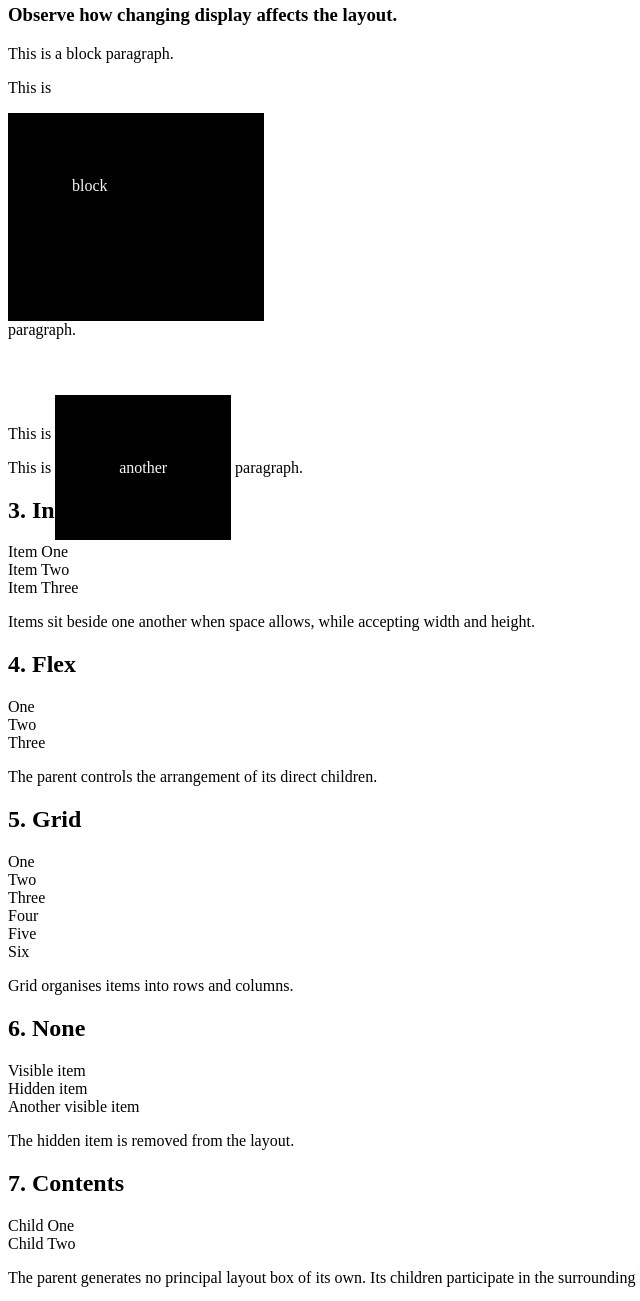
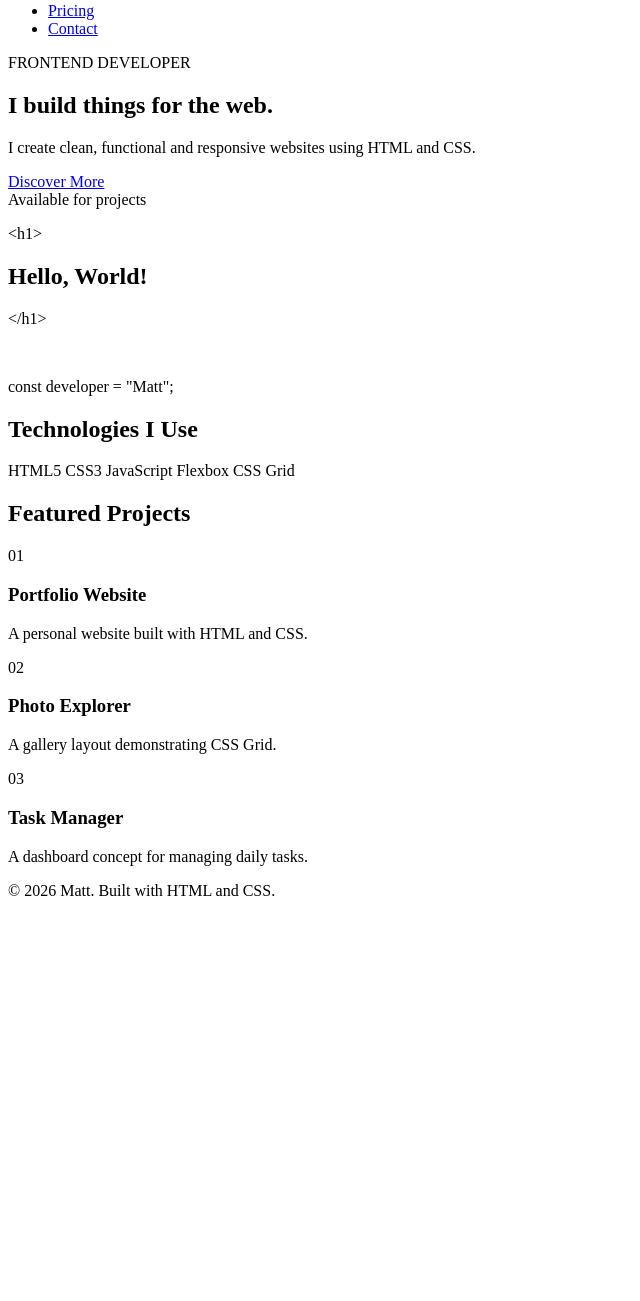
Before and after one commit to Huey-dev/html-portfolio-project, a plain HTML site: page index.html in a window 1280 px wide. Shown: the part 76-1377 px from the top of the page, without its empty margins (0-640 px from the left). After the commit the page ends 992 px from the top, so only its background shows below. Drawn offline with Linux system fonts and the light colour scheme.

Commit message:
Update portfolio pages and styling

```diff
--- a/index.html
+++ b/index.html
@@ -1,130 +1,90 @@
+
 <!DOCTYPE html>
 <html lang="en">
-
 <head>
     <meta charset="UTF-8">
     <meta name="viewport" content="width=device-width, initial-scale=1.0">
-  <title>Document</title>
+    <title>Matt | Home</title>
     <link rel="stylesheet" href="indexcss/style.css">
 </head>
+<body>
 
-<body>
-  <h1>CSS Display Playground</h1>
-  <h3>Observe how changing display affects the layout.</h3>
+    <header class="navbar">
+        <a href="index.html" class="logo">MATT<span>.</span></a>
 
-  <section>
-    <!-- <h2>1. Block</h2>
-    <div class="demo-box block-demo">Block One</div> -->
-     <p>This is a block paragraph.</p>
-    <p>This is <div class="block-background">block</div> paragraph.</p>
+        <nav>
+            <ul class="nav-links">
+                <li><a href="index.html">Home</a></li>
+                <li><a href="about.html">About</a></li>
+                <li><a href="pricing.html">Pricing</a></li>
+                <li><a href="form.html">Contact</a></li>
+            </ul>
+        </nav>
+    </header>
+
+    <main>
+        <section class="hero">
+            <div class="hero-content">
+                <p class="eyebrow">FRONTEND DEVELOPER</p>
+                <h1>I build things for the <span>web.</span></h1>
+                <p>
+                    I create clean, functional and responsive websites
+                    using HTML and CSS.
+                </p>
+                <a href="about.html" class="button">Discover More</a>
+            </div>
+
+            <div class="hero-card">
+                <span class="floating-badge">Available for projects</span>
+                <div class="code-window">
+                    <p>&lt;h1&gt;</p>
+                    <h2>Hello, World!</h2>
+                    <p>&lt;/h1&gt;</p>
                     <br>
-    <br>
-    <br>
-    <!-- <div class="demo-box block-demo">Block Two</div>
-    <div class="demo-box block-demo">Block Three</div> -->
-    <!-- <p class="block-background">Each block starts on a new line and normally takes
-      the available width.</p> -->
-  </section>
-
-  <section>
-    <p>This is an Inline paragraph.</p>
-    <p>This is <span class="opposite">another</span> paragraph.</p>
-  </section>
-
-  <section>
-    <h2>3. Inline-block</h2>
-    <div class="demo-box inline-block-demo">Item One</div>
-    <div class="demo-box inline-block-demo">Item Two</div>
-    <div class="demo-box inline-block-demo">Item Three</div>
-    <p>Items sit beside one another when space allows,
-      while accepting width and height.</p>
-  </section>
-
-  <section>
-    <h2>4. Flex</h2>
-    <div class="flex-container">
-      <div class="demo-box">One</div>
-      <div class="demo-box">Two</div>
-      <div class="demo-box">Three</div>
-    </div>
-    <p>The parent controls the arrangement of its direct children.</p>
-  </section>
-
-  <section>
-    <h2>5. Grid</h2>
-    <div class="grid-container">
-      <div class="demo-box">One</div>
-      <div class="demo-box">Two</div>
-      <div class="demo-box">Three</div>
-      <div class="demo-box">Four</div>
-      <div class="demo-box">Five</div>
-      <div class="demo-box">Six</div>
-    </div>
-    <p>Grid organises items into rows and columns.</p>
-  </section>
-
-  <section>
-    <h2>6. None</h2>
-    <div class="demo-box">Visible item</div>
-    <div class="demo-box hidden-demo">Hidden item</div>
-    <div class="demo-box">Another visible item</div>
-    <p>The hidden item is removed from the layout.</p>
-  </section>
-
-  <section>
-    <h2>7. Contents</h2>
-    <div class="contents-parent">
-      <div class="demo-box">Child One</div>
-      <div class="demo-box">Child Two</div>
-    </div>
-    <p>The parent generates no principal layout box of its own.
-      Its children participate in the surrounding layout.</p>
-  </section>
-
-  <section>
-    <h2>8. List-item</h2>
-    <div class="list-demo">First item</div>
-    <div class="list-demo">Second item</div>
-    <div class="list-demo">Third item</div>
-  </section>
-
-  <section>
-    <h2>9. Table display</h2>
-    <div class="table-demo">
-      <div class="table-row">
-        <div class="table-cell">Name</div>
-        <div class="table-cell">Age</div>
-        <div class="table-cell">Role</div>
-      </div>
-      <div class="table-row">
-        <div class="table-cell">Ada</div>
-        <div class="table-cell">25</div>
-        <div class="table-cell">Developer</div>
+                    <p>const developer = "Matt";</p>
                 </div>
             </div>
         </section>
 
-  <section>
-    <h2>10. Flexbox: Direction</h2>
-    <div class="flex-container flex-column">
-      <div class="demo-box">One</div>
-      <div class="demo-box">Two</div>
-      <div class="demo-box">Three</div>
+        <section class="skills">
+            <h2>Technologies I Use</h2>
+            <div class="skill-list">
+                <span>HTML5</span>
+                <span>CSS3</span>
+                <span>JavaScript</span>
+                <span>Flexbox</span>
+                <span>CSS Grid</span>
             </div>
-    <p>Try removing flex-column from the parent.</p>
         </section>
 
-  <section>
-    <h2>11. Flexbox: Wrapping</h2>
-    <div class="flex-container flex-wrap">
-      <div class="demo-box">One</div>
-      <div class="demo-box">Two</div>
-      <div class="demo-box">Three</div>
-      <div class="demo-box">Four</div>
-      <div class="demo-box">Five</div>
+        <section class="projects">
+            <h2>Featured Projects</h2>
+
+            <div class="project-grid">
+                <article class="project-card">
+                    <div class="project-image image-one">01</div>
+                    <h3>Portfolio Website</h3>
+                    <p>A personal website built with HTML and CSS.</p>
+                </article>
+
+                <article class="project-card">
+                    <div class="project-image image-two">02</div>
+                    <h3>Photo Explorer</h3>
+                    <p>A gallery layout demonstrating CSS Grid.</p>
+                </article>
+
+                <article class="project-card">
+                    <div class="project-image image-three">03</div>
+                    <h3>Task Manager</h3>
+                    <p>A dashboard concept for managing daily tasks.</p>
+                </article>
             </div>
-    <p>Resize the browser to see items wrap onto new lines.</p>
         </section>
+    </main>
+
+    <footer>
+        <p>© 2026 Matt. Built with HTML and CSS.</p>
+    </footer>
+
 </body>
-
 </html>
--- a/indexcss/style.css
+++ b/indexcss/style.css
@@ -1,28 +1,236 @@
-.block-demo {
-    width: 15vw;
-    height: 15vh;
-    background-color: lightblue;
-    padding: 16px;
-    margin-left: 16px;
+/*
+* {
+    margin: 0;
+    padding: 0;
+    box-sizing: border-box;
 }
 
-.block-background {
-     background-color: #000;
-  color: whitesmoke;
-  width: 10vw;
-  height: 10vh;
-  padding: 4rem;
+html {
+    scroll-behavior: smooth;
 }
 
-.inline-background {
-    background-color: brown;
+body {
+    font-family: Arial, sans-serif;
+    background: #faf9f6;
+    color: #222;
+    line-height: 1.6;
 }
 
-.opposite {
-  background-color: #000;
-  color: whitesmoke;
-  display: inline;
-  padding: 4rem;
-  margin-top: 100px;
-  height: 200px;
+a {
+    text-decoration: none;
+    color: inherit;
 }
+
+span {
+    color: #3858e9;
+}
+
+.navbar {
+    display: flex;
+    justify-content: space-between;
+    align-items: center;
+    padding: 22px 8%;
+    background: white;
+    position: sticky;
+    top: 0;
+    z-index: 10;
+}
+
+.logo {
+    font-size: 25px;
+    font-weight: bold;
+}
+
+.nav-links {
+    display: flex;
+    gap: 25px;
+    list-style: none;
+}
+
+.nav-links a:hover {
+    color: #3858e9;
+}
+
+.hero {
+    padding: 90px 8%;
+    min-height: 500px;
+    display: flex;
+    justify-content: space-between;
+    align-items: center;
+    gap: 50px;
+}
+
+.hero-content {
+    flex: 1;
+}
+
+.eyebrow {
+    color: #3858e9;
+    font-size: 12px;
+    font-weight: bold;
+    letter-spacing: 2px;
+}
+
+.hero h1 {
+    font-size: 55px;
+    line-height: 1.15;
+    margin: 20px 0;
+}
+
+.hero-content p:not(.eyebrow) {
+    color: #666;
+    max-width: 450px;
+    margin-bottom: 25px;
+}
+
+.button {
+    display: inline-block;
+    background: #3858e9;
+    color: white;
+    padding: 12px 20px;
+    border-radius: 5px;
+}
+
+.hero-card {
+    flex: 1;
+    max-width: 450px;
+    min-height: 270px;
+    padding: 35px;
+    background: #e9ecff;
+    border-radius: 10px;
+    position: relative;
+    display: flex;
+    align-items: center;
+}
+
+.code-window {
+    width: 100%;
+    padding: 30px;
+    background: #22232e;
+    color: white;
+    border-radius: 8px;
+}
+
+.code-window p {
+    color: #a6da95;
+    font-family: monospace;
+}
+
+.code-window h2 {
+    margin: 10px 0;
+}
+
+.floating-badge {
+    position: absolute;
+    top: -15px;
+    right: -15px;
+    background: white;
+    color: #3858e9;
+    padding: 12px;
+    border-radius: 5px;
+    box-shadow: 0 5px 20px #00000015;
+}
+
+.skills,
+.projects {
+    padding: 70px 8%;
+}
+
+.skills {
+    background: white;
+    text-align: center;
+}
+
+.skill-list {
+    display: flex;
+    justify-content: center;
+    flex-wrap: wrap;
+    gap: 25px;
+    margin-top: 25px;
+}
+
+.skill-list span {
+    background: #f0f0f0;
+    padding: 10px 18px;
+    border-radius: 5px;
+}
+
+.projects h2 {
+    margin-bottom: 25px;
+}
+
+.project-grid {
+    display: grid;
+    grid-template-columns: repeat(3, minmax(0, 1fr));
+    gap: 25px;
+}
+
+.project-card {
+    background: white;
+    padding: 15px;
+    border-radius: 8px;
+}
+
+.project-image {
+    height: 160px;
+    display: flex;
+    justify-content: center;
+    align-items: center;
+    font-size: 35px;
+    font-weight: bold;
+    margin-bottom: 15px;
+}
+
+.image-one {
+    background: #e2e7ff;
+}
+
+.image-two {
+    background: #dff2e6;
+}
+
+.image-three {
+    background: #fae8d9;
+}
+
+.project-card p {
+    color: #666;
+    margin-top: 8px;
+}
+
+footer {
+    padding: 25px;
+    text-align: center;
+    background: #22232e;
+    color: white;
+}
+
+@media screen and (max-width: 700px) {
+    .navbar {
+        flex-direction: column;
+        gap: 15px;
+    }
+
+    .nav-links {
+        flex-wrap: wrap;
+        justify-content: center;
+        gap: 15px;
+    }
+
+    .hero {
+        flex-direction: column;
+        padding: 60px 8%;
+    }
+
+    .hero h1 {
+        font-size: 40px;
+    }
+
+    .hero-card {
+        width: 100%;
+    }
+
+    .project-grid {
+        grid-template-columns: 1fr;
+    }
+} */
```
Also changed, not shown: about.html (+16 -2 lines). Lines whose indentation alone changed are shown as unchanged.
